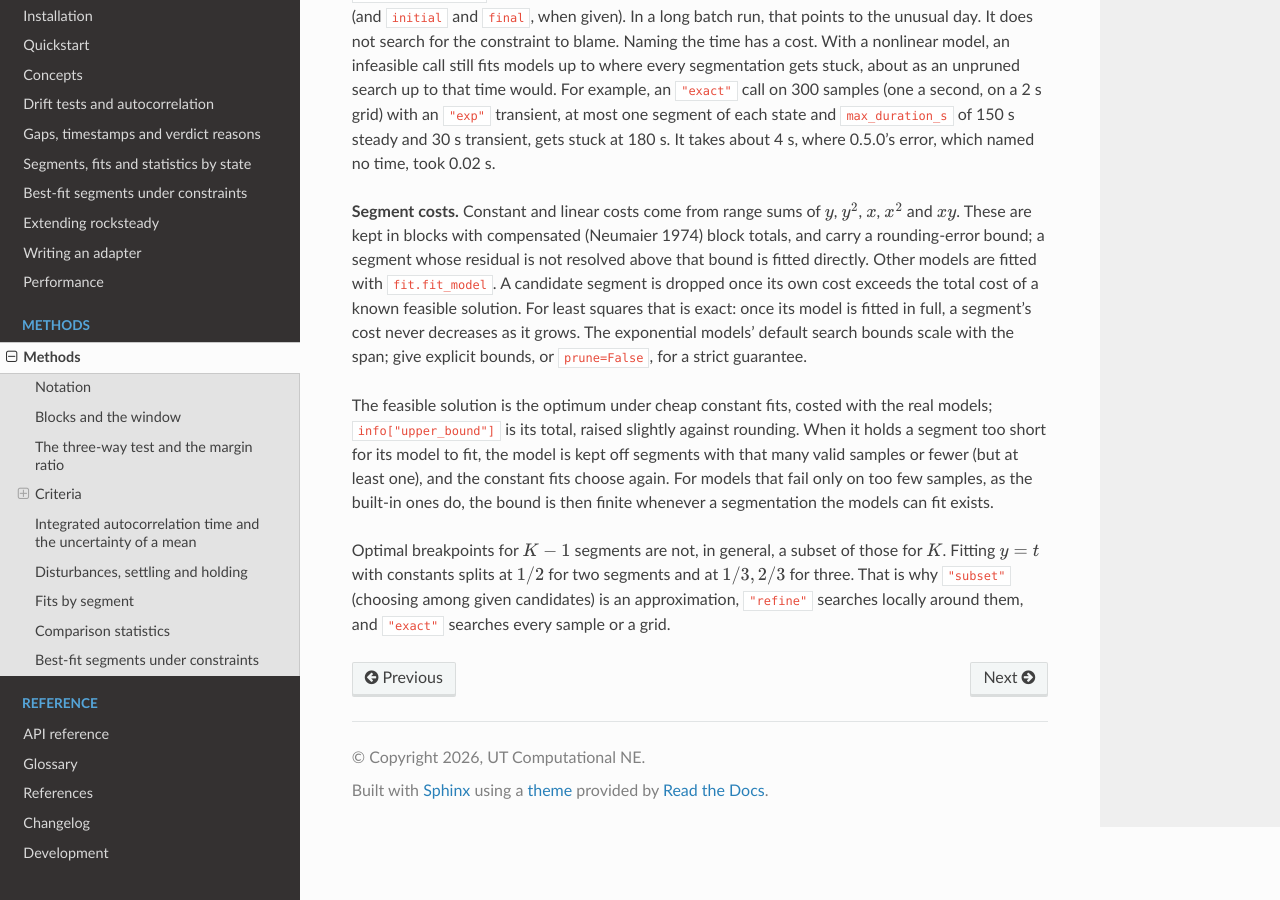
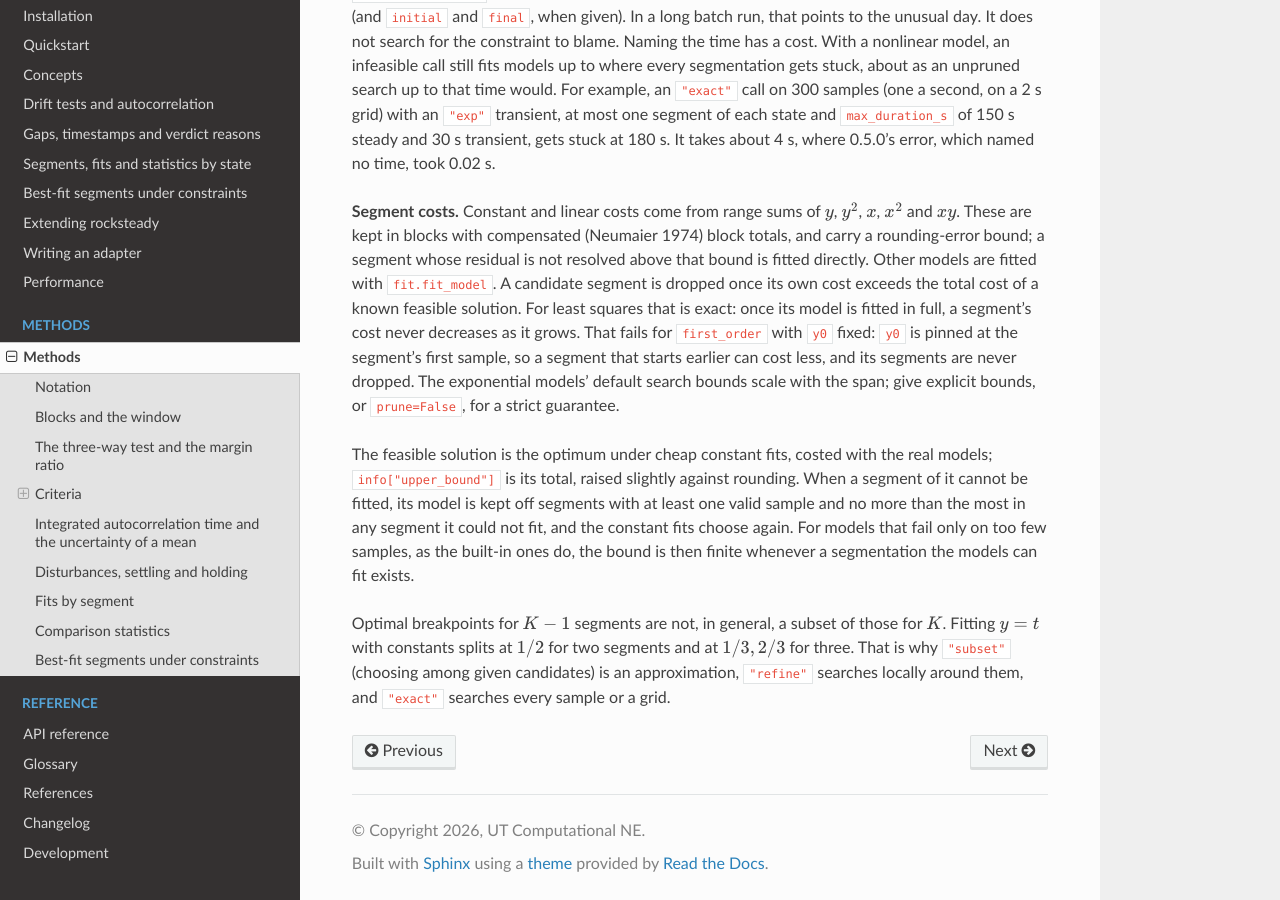
Before and after one commit to UT-Computational-NE/rocksteady, a Sphinx documentation site: the page built from docs/source/guide/methods.md, in a window 1280 px wide and 900 px high, scrolled down 8211 px. Built offline with Sphinx 7.4.7 and the Read the Docs theme 3.1.0, drawn with Linux system fonts in a browser that asks for light colours.

Commit message:
Address PR #177 review 1: never prune first_order with y0 fixed; keep the qualifiers
- first_order with y0 fixed pins y0 at a segment's first sample, so a
  segment that starts earlier can cost less: pruning cut optima, on main
  wherever the bound was finite, and on more inputs once this branch made
  the bound finite. Its segments are no longer cut off at the bound or
  stopped early (the user chose to fix main's defect here; #175).
- The _forward docstring and the min_valid comment keep the exemption for
  segments without valid samples; the guides and the CHANGELOG say "valid
  samples" and name the y0 exception.
- _poly0 counts valid samples with _Costs.n_valid.
- A round that keeps no model off more segments raises RuntimeError
  instead of looping forever.

Co-Authored-By: Claude Opus 5.5 <noreply@anthropic.com>

```diff
--- a/docs/source/guide/methods.md
+++ b/docs/source/guide/methods.md
@@ -463,17 +463,19 @@ whose residual is not resolved above that bound is fitted directly. Other
 models are fitted with `fit.fit_model`. A candidate segment is dropped once
 its own cost exceeds the total cost of a known feasible solution. For least
 squares that is exact: once its model is fitted in full, a segment's cost
-never decreases as it grows. The exponential models' default search bounds
-scale with the span; give explicit bounds, or `prune=False`, for a strict
-guarantee.
+never decreases as it grows. That fails for `first_order` with `y0` fixed:
+`y0` is pinned at the segment's first sample, so a segment that starts
+earlier can cost less, and its segments are never dropped. The exponential
+models' default search bounds scale with the span; give explicit bounds, or
+`prune=False`, for a strict guarantee.
 
 The feasible solution is the optimum under cheap constant fits, costed with
 the real models; `info["upper_bound"]` is its total, raised slightly against
-rounding. When it holds a segment too short for its model to fit, the model
-is kept off segments with that many valid samples or fewer (but at least
-one), and the constant fits choose again. For models that fail only on too
-few samples, as the built-in ones do, the bound is then finite whenever a
-segmentation the models can fit exists.
+rounding. When a segment of it cannot be fitted, its model is kept off
+segments with at least one valid sample and no more than the most in any
+segment it could not fit, and the constant fits choose again. For models
+that fail only on too few samples, as the built-in ones do, the bound is
+then finite whenever a segmentation the models can fit exists.
 
 Optimal breakpoints for $K - 1$ segments are not, in general, a subset of
 those for $K$. Fitting $y = t$ with constants splits at $1/2$ for two
```
Also changed, not shown: CHANGELOG.md (+10 -3 lines), docs/source/guide/optimal.md (+7 -4 lines), 2 other files.
